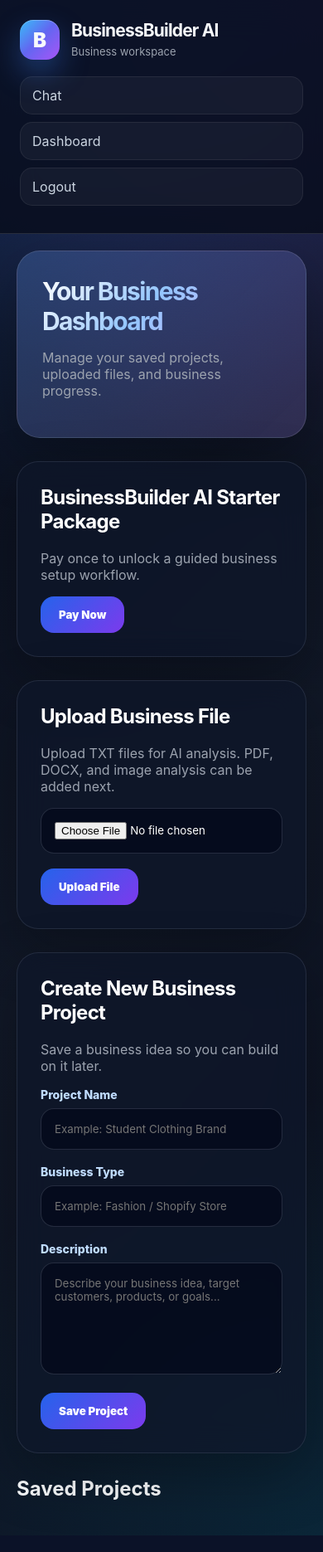
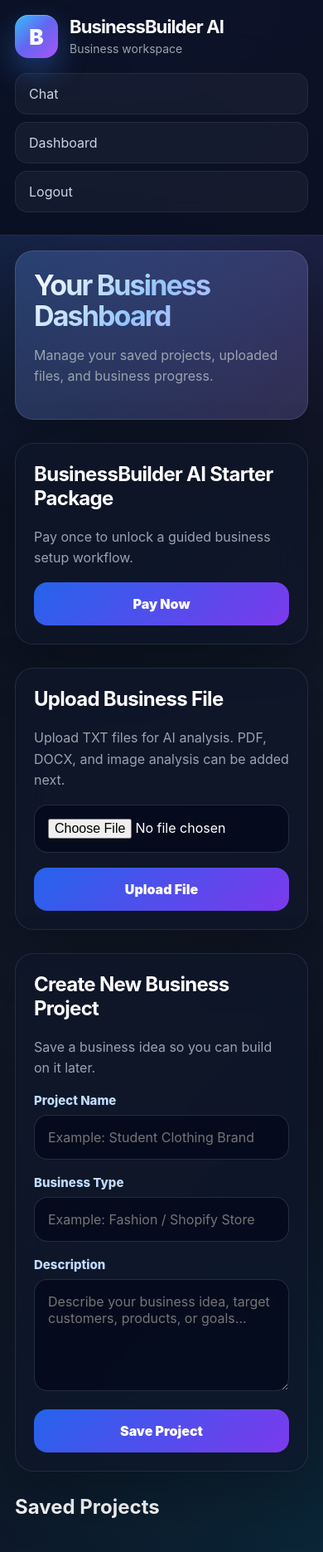
Before and after one commit to olwakhendamse18-commits/businessbuilder-ai, a Flask app: page /dashboard in a window 390 px wide. Shown: the whole page at 83% size. Run offline with Flask 3, Linux system fonts and the light colour scheme; the visitor is signed in with stand-in values (Sample User, id 1); data that the repository does not hold is empty; some libraries are stand-ins or nearby versions.

Commit message:
Improve mobile responsiveness

```diff
--- a/static/style.css
+++ b/static/style.css
@@ -471,32 +471,161 @@ a {
 /* Responsive */
 
 @media (max-width: 850px) {
+    body {
+        font-size: 16px;
+    }
+
     .app,
     .dashboard {
         flex-direction: column;
+        min-height: 100vh;
     }
 
     .sidebar {
         width: 100%;
+        padding: 18px;
         border-right: none;
         border-bottom: 1px solid var(--border-soft);
+    }
+
+    .brand {
+        margin-bottom: 18px;
+    }
+
+    .brand-logo {
+        width: 52px;
+        height: 52px;
+        font-size: 26px;
+    }
+
+    .sidebar h2 {
+        font-size: 22px;
+    }
+
+    .sidebar p {
+        font-size: 14px;
+    }
+
+    .sidebar a {
+        padding: 14px 16px;
+        font-size: 16px;
+    }
+
+    .tool-box h3 {
+        font-size: 13px;
+    }
+
+    .tool-box button {
+        padding: 15px;
+        font-size: 16px;
+    }
+
+    .header {
+        padding: 24px 20px;
     }
 
     .header h1,
     .dashboard-header h1,
     .dashboard-main h1 {
-        font-size: 30px;
+        font-size: 34px;
+        line-height: 1.1;
+    }
+
+    .header p,
+    .dashboard-header p,
+    .dashboard-main p {
+        font-size: 16px;
+        line-height: 1.6;
+    }
+
+    .chat-box {
+        padding: 20px;
+    }
+
+    .message {
+        max-width: 100%;
+        font-size: 16px;
+        padding: 16px;
+        border-radius: 18px;
     }
 
     .input-area {
         padding: 16px;
+        gap: 10px;
+    }
+
+    .input-area input {
+        font-size: 16px;
+        padding: 16px;
+    }
+
+    .input-area button {
+        margin-left: 0;
+        padding: 16px 18px;
+        font-size: 16px;
     }
 
     .dashboard-main {
-        padding: 20px;
+        padding: 18px;
     }
 
-    .brand {
-        margin-bottom: 20px;
+    .dashboard-header {
+        padding: 22px;
+        border-radius: 22px;
+    }
+
+    .project-form {
+        padding: 22px;
+        border-radius: 22px;
+    }
+
+    .project-form h2 {
+        font-size: 24px;
+    }
+
+    .project-form label {
+        font-size: 15px;
+    }
+
+    .project-form input,
+    .project-form textarea {
+        font-size: 16px;
+        padding: 16px;
+    }
+
+    .project-form button,
+    .card button {
+        width: 100%;
+        font-size: 16px;
+        padding: 16px;
+    }
+
+    .cards {
+        grid-template-columns: 1fr;
+    }
+
+    .card {
+        padding: 22px;
+        border-radius: 22px;
+    }
+
+    .card h3 {
+        font-size: 22px;
+    }
+
+    .auth-card {
+        width: calc(100% - 32px);
+        padding: 28px;
+        border-radius: 24px;
+    }
+
+    .auth-card h1 {
+        font-size: 32px;
+    }
+
+    .auth-card input,
+    .auth-card button {
+        font-size: 16px;
+        padding: 16px;
     }
 }
--- a/templates/dashboard.html
+++ b/templates/dashboard.html
@@ -3,6 +3,7 @@
 <head>
     <title>Dashboard - BusinessBuilder AI</title>
     <link rel="stylesheet" href="/static/style.css">
+    <meta name="viewport" content="width=device-width, initial-scale=1.0">
 </head>
 
 <body>
--- a/templates/index.html
+++ b/templates/index.html
@@ -3,6 +3,7 @@
 <head>
     <title>BusinessBuilder AI</title>
     <link rel="stylesheet" href="/static/style.css">
+    <meta name="viewport" content="width=device-width, initial-scale=1.0">
 </head>
 
 <body>
--- a/templates/login.html
+++ b/templates/login.html
@@ -3,6 +3,7 @@
 <head>
     <title>Login - BusinessBuilder AI</title>
     <link rel="stylesheet" href="/static/style.css">
+    <meta name="viewport" content="width=device-width, initial-scale=1.0">
 </head>
 <body class="auth-body">
     <div class="auth-card">
--- a/templates/pricing.html
+++ b/templates/pricing.html
@@ -3,6 +3,7 @@
 <head>
     <title>Pricing - BusinessBuilder AI</title>
     <link rel="stylesheet" href="/static/style.css">
+    <meta name="viewport" content="width=device-width, initial-scale=1.0">
 </head>
 <body class="auth-body">
     <div class="auth-card">
--- a/templates/privacy.html
+++ b/templates/privacy.html
@@ -3,6 +3,7 @@
 <head>
     <title>Privacy Policy - BusinessBuilder AI</title>
     <link rel="stylesheet" href="/static/style.css">
+    <meta name="viewport" content="width=device-width, initial-scale=1.0">
 </head>
 <body class="auth-body">
     <div class="auth-card">
--- a/templates/refund.html
+++ b/templates/refund.html
@@ -3,6 +3,7 @@
 <head>
     <title>Refund Policy - BusinessBuilder AI</title>
     <link rel="stylesheet" href="/static/style.css">
+    <meta name="viewport" content="width=device-width, initial-scale=1.0">
 </head>
 <body class="auth-body">
     <div class="auth-card">
--- a/templates/signup.html
+++ b/templates/signup.html
@@ -3,6 +3,7 @@
 <head>
     <title>Sign Up - BusinessBuilder AI</title>
     <link rel="stylesheet" href="/static/style.css">
+    <meta name="viewport" content="width=device-width, initial-scale=1.0">
 </head>
 <body class="auth-body">
     <div class="auth-card">
--- a/templates/terms.html
+++ b/templates/terms.html
@@ -3,6 +3,7 @@
 <head>
     <title>Terms of Service - BusinessBuilder AI</title>
     <link rel="stylesheet" href="/static/style.css">
+    <meta name="viewport" content="width=device-width, initial-scale=1.0">
 </head>
 <body class="auth-body">
     <div class="auth-card">
```
